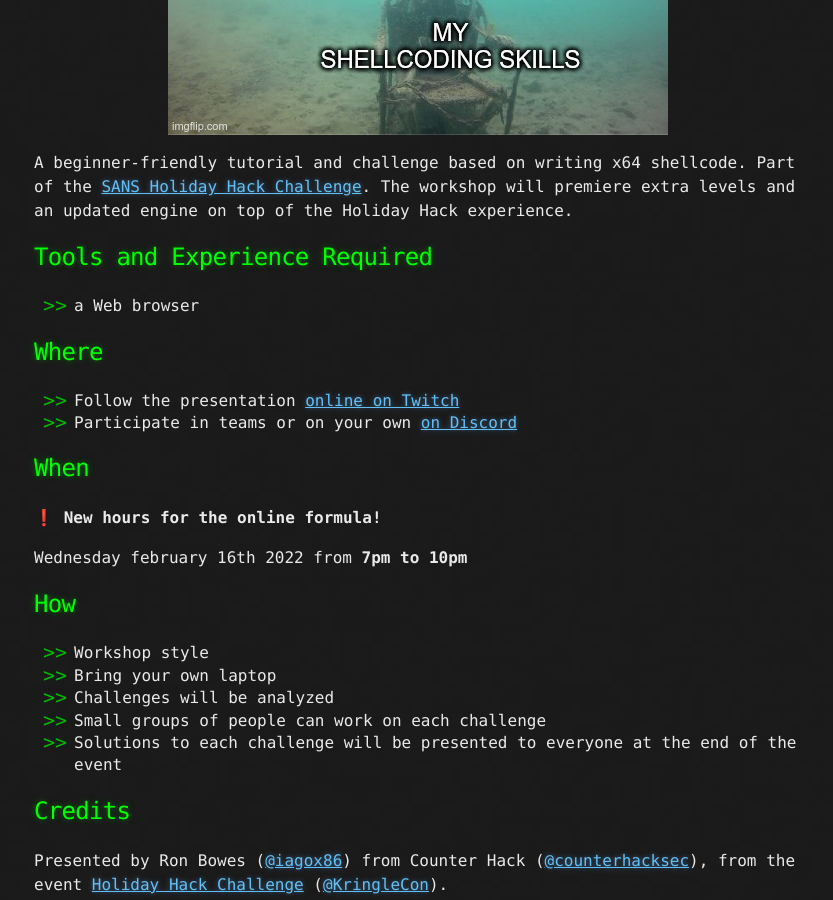
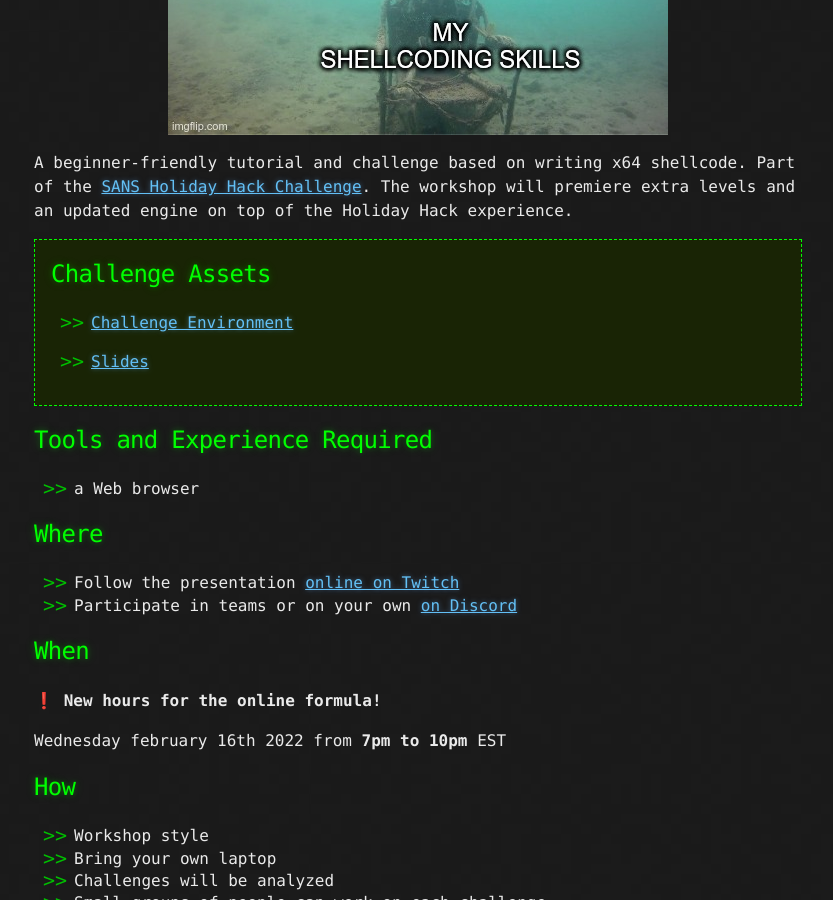
Before and after one commit to montrehack/montrehack.github.com, a Jekyll site: the page built from _posts/2022-02-16-holiday-hack-challenge-shellcode-primer.md, in a window 1280 px wide and 900 px high, scrolled down 1565 px. Shown: the whole window, without its empty margins (222-1055 px from the left). Built offline with Jekyll 4.4.1, drawn with Linux system fonts in a browser that asks for light colours; emoji names are drawn with the system emoji font; some of the changed text lies outside the part shown.

Commit message:
2022-02: challenge assets and timezone

```diff
--- a/_posts/2022-02-16-holiday-hack-challenge-shellcode-primer.md
+++ b/_posts/2022-02-16-holiday-hack-challenge-shellcode-primer.md
@@ -24,9 +24,11 @@ presented_by_fr: Défi présenté par Ron Bowes ([@iagox86](https://twitter.com/
 presented_by_en: Presented by Ron Bowes ([@iagox86](https://twitter.com/iagox86)) from Counter Hack ([@counterhacksec](https://twitter.com/counterhacksec)), from the event [Holiday Hack Challenge](https://www.sans.org/mlp/holiday-hack-challenge/) ([@KringleCon](https://twitter.com/KringleCon)).
 featured_img: /images/22-02_shellcoding.jpg
 featured_img_alt: "Managing my infoSec career: My shellcoding skills drowned long time ago"
-#challenge_assets:
-#  - name: Challenge Environment
-#    url: https://tracer.kringlecastle.com/
+challenge_assets:
+  - name: Challenge Environment
+    url: https://montrehack.skullsecurity.org
+  - name: Slides
+    url: https://docs.google.com/presentation/d/1Fpohp1kyzwmF--kvnfp2NR-E5R-B3OAHFLFBukj3UW4/edit?usp=sharing
 # Once the edition is over, adjust these below with what we have and uncomment
 #archived_assets:
 #  - name: Video Recording
@@ -84,7 +86,7 @@ This edition is over. Here are the archived assets:
 
 :heavy_exclamation_mark: **New hours for the online formula!**
 
-{{ page.date_long_en | capitalize }} from **7pm to 10pm**
+{{ page.date_long_en | capitalize }} from **7pm to 10pm** EST
 
 ## How
 
@@ -148,7 +150,7 @@ Cette édition est terminé, voici les archives:
 
 :heavy_exclamation_mark: **Nouvelles heures pour la formule en ligne!**
 
-{{ page.date_long_fr | capitalize }} de **19h à 22h**
+{{ page.date_long_fr | capitalize }} de **19h à 22h** EST
 
 ## Comment
 
```
